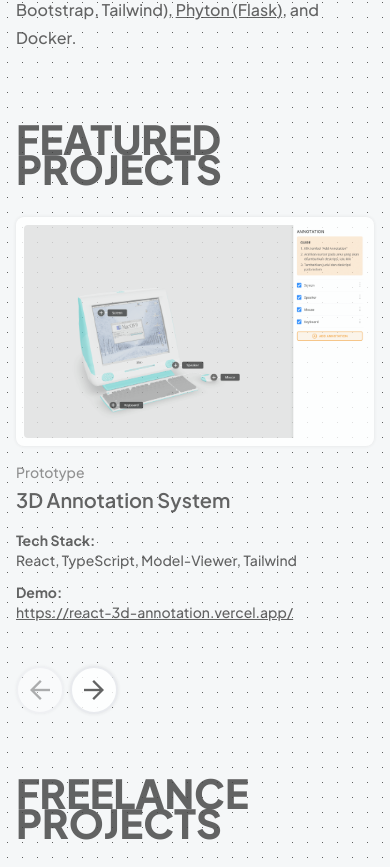
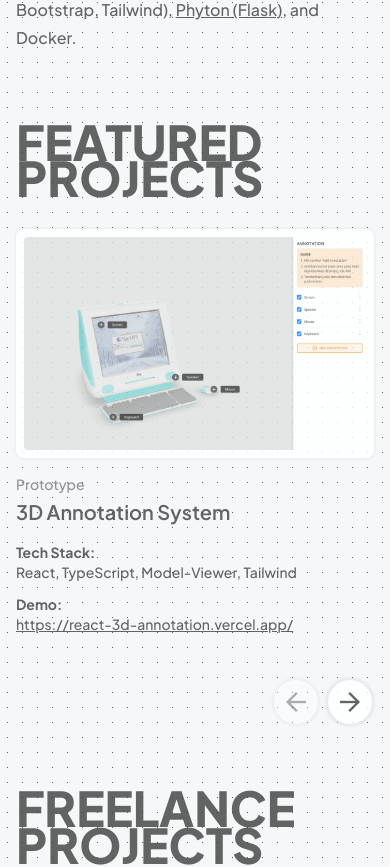
Before and after one commit to fachririyanto/friyanto, a React (Vite) app: page / in a window 390 px wide. Shown: the part 860-1727 px from the top of the page. Built offline with nearby package versions, Linux system fonts and the light colour scheme.

Commit message:
Done: Update button position and header size on mobile

```diff
--- a/src/blocks/BINUSProjects/index.tsx
+++ b/src/blocks/BINUSProjects/index.tsx
@@ -6,7 +6,7 @@ export default function BINUSProjects() {
         <section className="py-8 md:py-12 lg:py-16 xl:py-20">
             <div className="container">
                 <header className="flex flex-wrap gap-4 mb-6 md:flex-nowrap md:gap-0 md:mb-10 lg:mb-16">
-                    <h2 className="w-full font-extrabold text-[40px] leading-[0.76] uppercase md:border-r-4 md:border-double md:border-f-border md:w-auto md:pr-10 md:text-[64px]">
+                    <h2 className="w-full font-extrabold text-[48px] leading-[0.76] uppercase md:border-r-4 md:border-double md:border-f-border md:w-auto md:pr-10 md:text-[64px]">
                         BINUS<br/>Projects
                     </h2>
                     <div className="w-full md:pl-10 md:self-end">
--- a/src/blocks/FeaturedProjects/index.tsx
+++ b/src/blocks/FeaturedProjects/index.tsx
@@ -31,7 +31,7 @@ export default function Featured() {
         <section className="py-8 md:py-12 lg:py-16 xl:py-20">
             <div className="container">
                 <header className="flex flex-wrap gap-4 mb-6 items-center md:gap-0 md:mb-10 lg:mb-16">
-                    <h2 className="w-full font-extrabold text-[40px] leading-[0.76] uppercase md:border-r-4 md:border-double md:border-f-border md:text-[64px] md:w-auto md:pr-10">
+                    <h2 className="w-full font-extrabold text-[48px] leading-[0.76] uppercase md:border-r-4 md:border-double md:border-f-border md:text-[64px] md:w-auto md:pr-10">
                         Featured<br/>
                         Projects
                     </h2>
@@ -50,7 +50,7 @@ export default function Featured() {
                 <div className="-mx-2">
                     <Carousel items={ carouselItems } />
                 </div>
-                <div className="flex gap-1.5 mt-4 md:hidden">
+                <div className="flex gap-1.5 mt-4 justify-end md:hidden">
                     <ButtonNav onClick={ onPrevious } disabled={ currentIndex <= 0 ? true : false }>
                         <span className="material-symbols-outlined text-3xl md:text-4xl">arrow_back</span>
                     </ButtonNav>
--- a/src/blocks/FreelanceProjects/index.tsx
+++ b/src/blocks/FreelanceProjects/index.tsx
@@ -7,7 +7,7 @@ export default function FreelanceProjects() {
         <section className="py-8 md:py-12 lg:py-16 xl:py-20">
             <div className="container">
                 <header className="mb-8 md:mb-10 lg:mb-16">
-                    <h2 className="font-extrabold text-[40px] leading-[0.76] uppercase md:text-[64px]">
+                    <h2 className="font-extrabold text-[48px] leading-[0.76] uppercase md:text-[64px]">
                         Freelance<br/>Projects
                     </h2>
                 </header>
```
